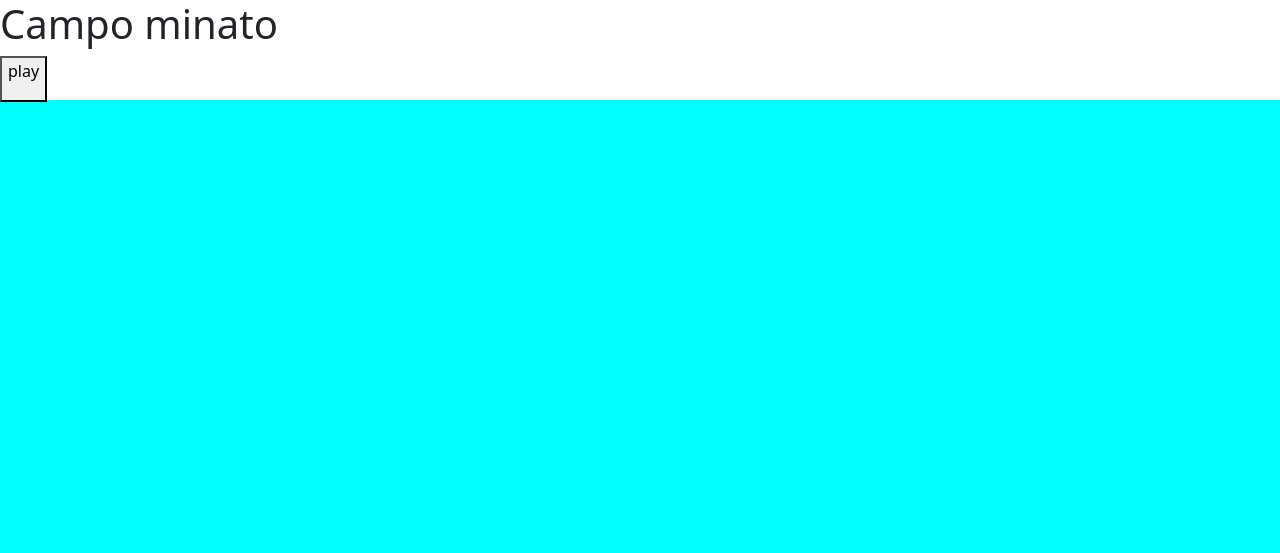
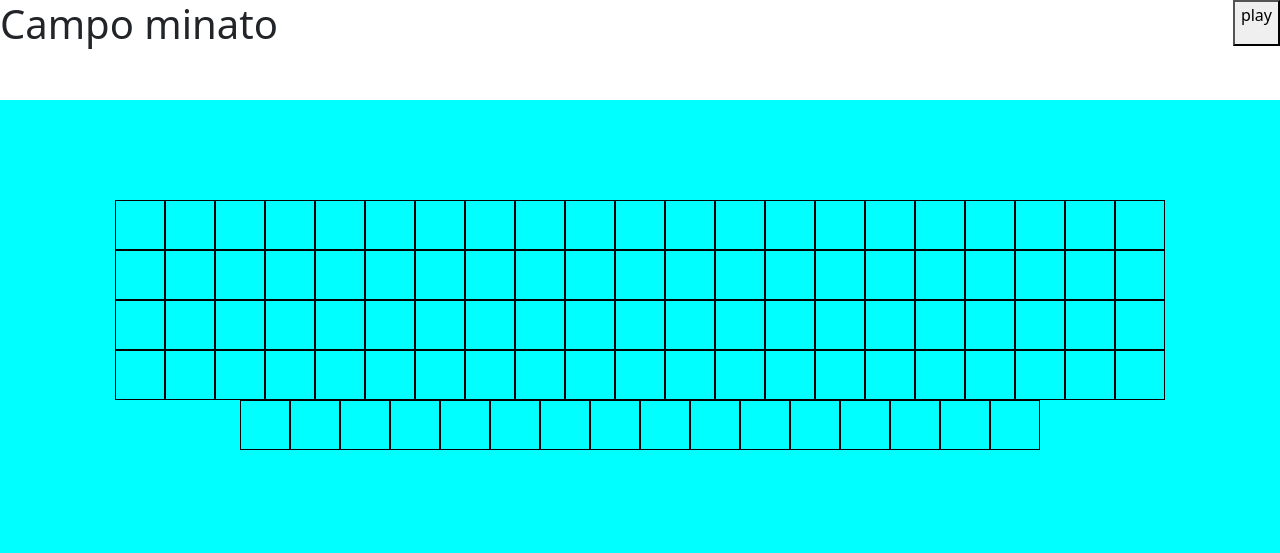
Before and after one commit to DemetrioPadre/js-campominato-grid, a plain HTML site: page index.html in a window 1280 px wide. Drawn offline with nearby package versions, Linux system fonts and the light colour scheme.

Commit message:
add-momentanee boxes

```diff
--- a/css/style.css
+++ b/css/style.css
@@ -1,13 +1,27 @@
-.header-container {
+#header {
     width: 100%;
     height: 100px;
     background-color: white;
     display: flex;
     justify-content: space-between;
+    vertical-align: center;
 }
 
-#box-game {
+#containerGame {
     background-color: aqua;
     width: 100%;
     height: 100vh;
 }
+
+#gameBox {
+    display: flex;
+    flex-wrap: wrap;
+    justify-content: center;
+    padding: 100px;
+}
+
+.box {
+    height: 50px;
+    width: 50px;
+    border: 1px solid black;
+}
--- a/index.html
+++ b/index.html
@@ -35,7 +35,113 @@
     </div>
 
 
-    <section id="box-game"></section>
+    <section id="containerGame">
+        <div id="gameBox">
+            <div class="box"></div>
+            <div class="box"></div>
+            <div class="box"></div>
+            <div class="box"></div>
+            <div class="box"></div>
+            <div class="box"></div>
+            <div class="box"></div>
+            <div class="box"></div>
+            <div class="box"></div>
+            <div class="box"></div>
+            <div class="box"></div>
+            <div class="box"></div>
+            <div class="box"></div>
+            <div class="box"></div>
+            <div class="box"></div>
+            <div class="box"></div>
+            <div class="box"></div>
+            <div class="box"></div>
+            <div class="box"></div>
+            <div class="box"></div>
+            <div class="box"></div>
+            <div class="box"></div>
+            <div class="box"></div>
+            <div class="box"></div>
+            <div class="box"></div>
+            <div class="box"></div>
+            <div class="box"></div>
+            <div class="box"></div>
+            <div class="box"></div>
+            <div class="box"></div>
+            <div class="box"></div>
+            <div class="box"></div>
+            <div class="box"></div>
+            <div class="box"></div>
+            <div class="box"></div>
+            <div class="box"></div>
+            <div class="box"></div>
+            <div class="box"></div>
+            <div class="box"></div>
+            <div class="box"></div>
+            <div class="box"></div>
+            <div class="box"></div>
+            <div class="box"></div>
+            <div class="box"></div>
+            <div class="box"></div>
+            <div class="box"></div>
+            <div class="box"></div>
+            <div class="box"></div>
+            <div class="box"></div>
+            <div class="box"></div>
+            <div class="box"></div>
+            <div class="box"></div>
+            <div class="box"></div>
+            <div class="box"></div>
+            <div class="box"></div>
+            <div class="box"></div>
+            <div class="box"></div>
+            <div class="box"></div>
+            <div class="box"></div>
+            <div class="box"></div>
+            <div class="box"></div>
+            <div class="box"></div>
+            <div class="box"></div>
+            <div class="box"></div>
+            <div class="box"></div>
+            <div class="box"></div>
+            <div class="box"></div>
+            <div class="box"></div>
+            <div class="box"></div>
+            <div class="box"></div>
+            <div class="box"></div>
+            <div class="box"></div>
+            <div class="box"></div>
+            <div class="box"></div>
+            <div class="box"></div>
+            <div class="box"></div>
+            <div class="box"></div>
+            <div class="box"></div>
+            <div class="box"></div>
+            <div class="box"></div>
+            <div class="box"></div>
+            <div class="box"></div>
+            <div class="box"></div>
+            <div class="box"></div>
+            <div class="box"></div>
+            <div class="box"></div>
+            <div class="box"></div>
+            <div class="box"></div>
+            <div class="box"></div>
+            <div class="box"></div>
+            <div class="box"></div>
+            <div class="box"></div>
+            <div class="box"></div>
+            <div class="box"></div>
+            <div class="box"></div>
+            <div class="box"></div>
+            <div class="box"></div>
+            <div class="box"></div>
+            <div class="box"></div>
+            <div class="box"></div>
+
+        </div>
+
+    </section>
+    <footer></footer>
 
     <!-- boot js -->
     <script src="https://cdn.jsdelivr.net/npm/bootstrap@5.3.2/dist/js/bootstrap.bundle.min.js"
--- a/js main/main.js
+++ b/js main/main.js
@@ -1 +1,9 @@
 console.log('ciao padrone');
+
+
+// scriviamo un ciclo che stampi i numeri da 1 a 100
+
+for (let i = 1; i <= 100; i++) {
+    let result;
+    console.log(i);
+}
```
